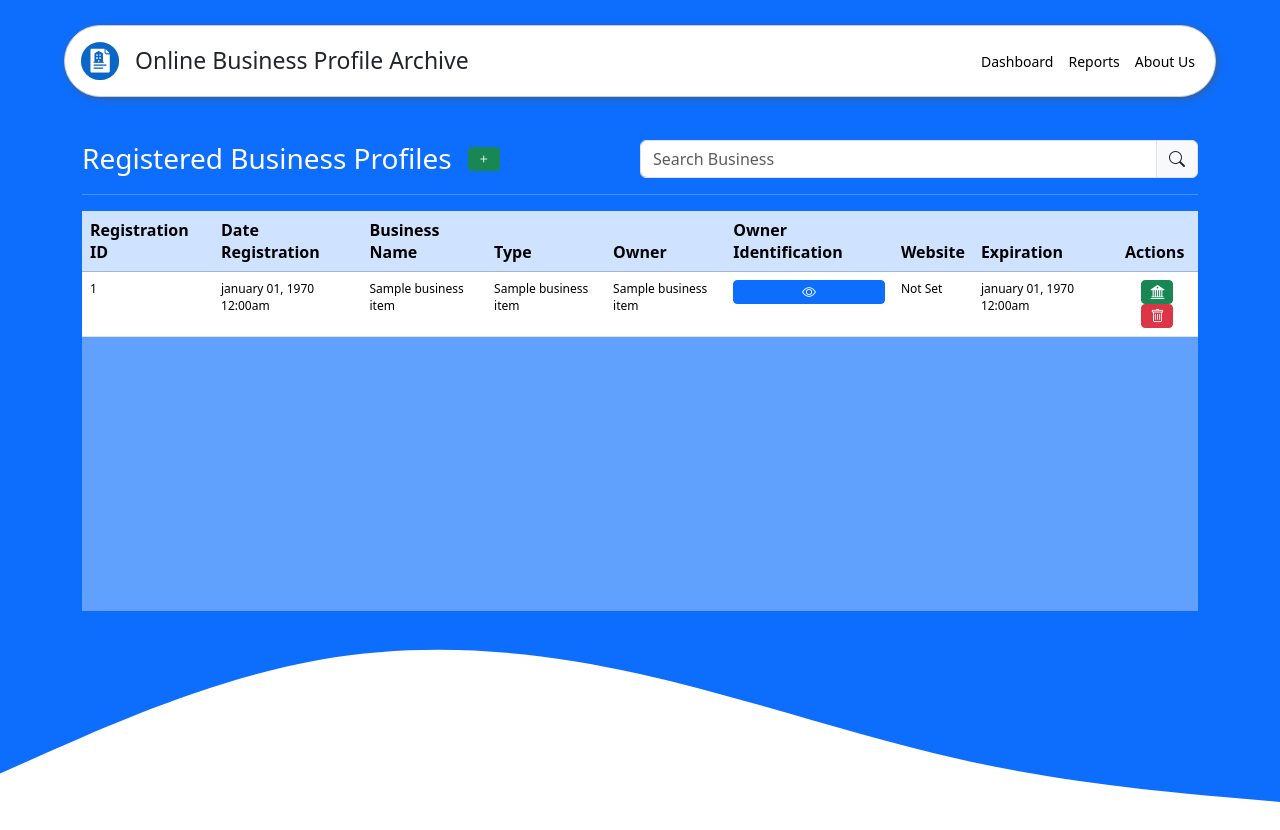
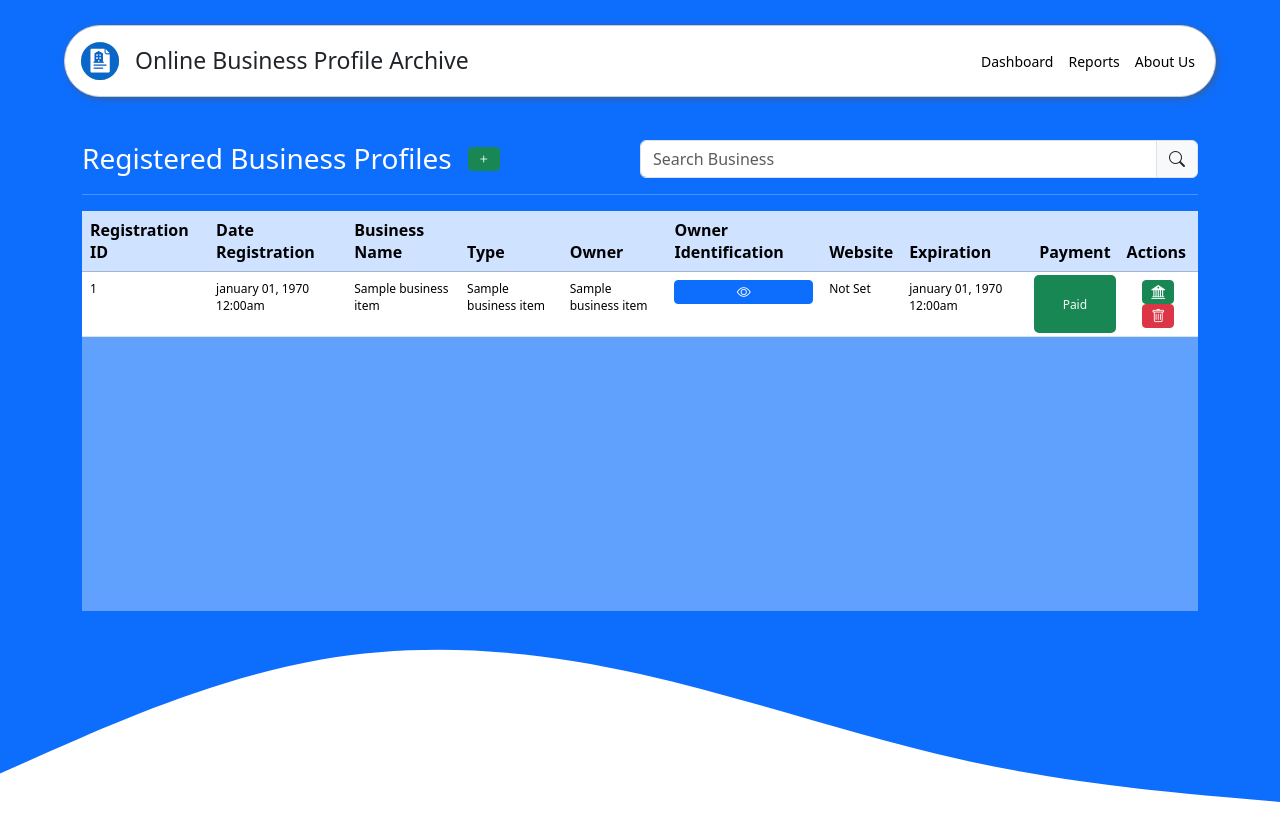
Before and after one commit to Mlvnworks/flask_business_registry, a Flask app: template templates/pages/dashboard.html in a window 1280 px wide. Run offline with Flask 3, Linux system fonts and the light colour scheme; the template is opened without the code that fills it: most values are stand-ins (such as "Sample title", 1, 10 or a date in 2020).

Commit message:
finalized

```diff
--- a/templates/pages/dashboard.html
+++ b/templates/pages/dashboard.html
@@ -48,6 +48,7 @@
               <th>Owner Identification</th>
               <th>Website</th>
               <th>Expiration</th>
+              <th>Payment</th>
               <th>Actions</th>
             </tr>
           </thead>
@@ -60,6 +61,7 @@
                   <td>{{ businessItem[2] }}</td>
                   <td>{{ businessItem[3] }}</td>
                   <td>{{ businessItem[4] }}</td>
+
                   <td>
                     <button class="btn btn-primary btn-sm w-100 view-id-btn" data-bs-toggle="modal" data-bs-target="#identification-modal" data-id="{{ businessItem[0] }}">
                       <i class="bi bi-eye"></i>
@@ -67,6 +69,17 @@
                   </td>
                   <td>{{ businessItem[7] if businessItem[7] else 'Not Set' }}</td>
                   <td>{{ datetime.fromtimestamp(businessItem[8]).strftime('%B %d, %Y %I:%M%p').lower() }}</td>
+                  <td class="text-center" style="position: relative;">
+                    {% if businessItem[9] != None %}
+                      <span class="bg-success  text-light rounded-3" style="position: absolute; inset: 0; display: grid; place-items: center; border: 3px solid #fff;">
+                          Paid
+                      </span>
+                    {% else %}
+                      <span class="bg-danger  text-light rounded-3" style="position: absolute; inset: 0; display: grid; place-items: center; border: 3px solid #fff;">
+                        Unpaid
+                      </span>
+                    {% endif %}
+                  </td>
                   <td class="text-center">
                     <button class="btn btn-success btn-sm pay-btn"  data-bs-toggle="modal" data-bs-target="#payment-modal" data-id="{{ businessItem[0] }}"  data-payment-id="{{ businessItem[9] }}"><i class="bi bi-bank2"></i></button>
                     <button class="btn btn-danger btn-sm delete-btn" data-id="{{ businessItem[0] }}"><i class="bi bi-trash"></i></button>
```
